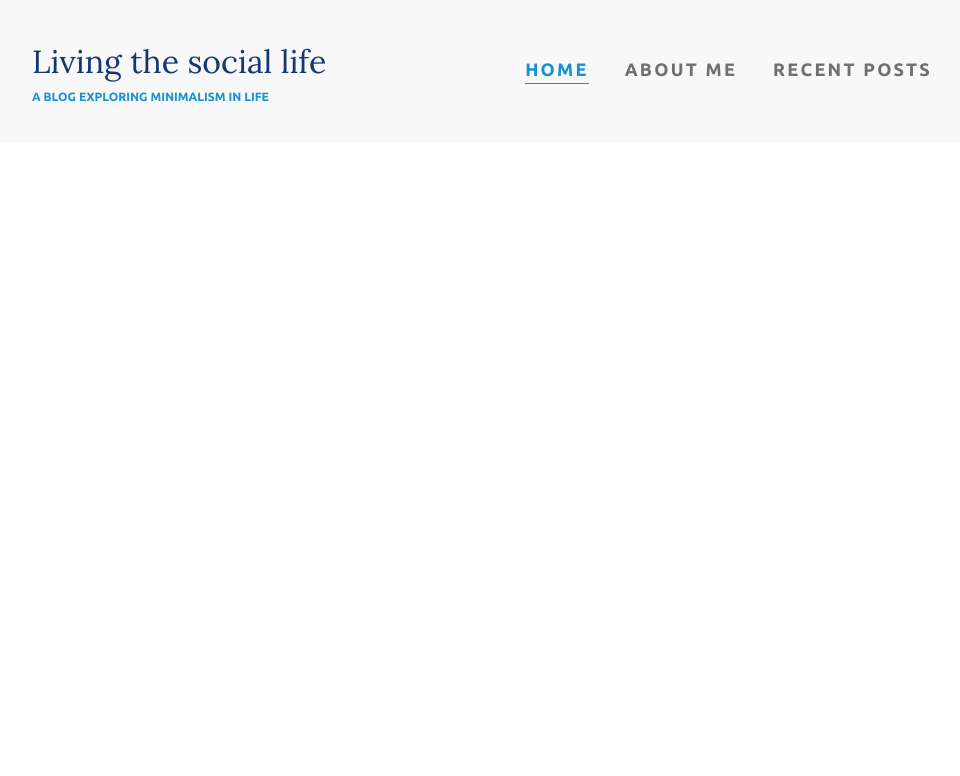
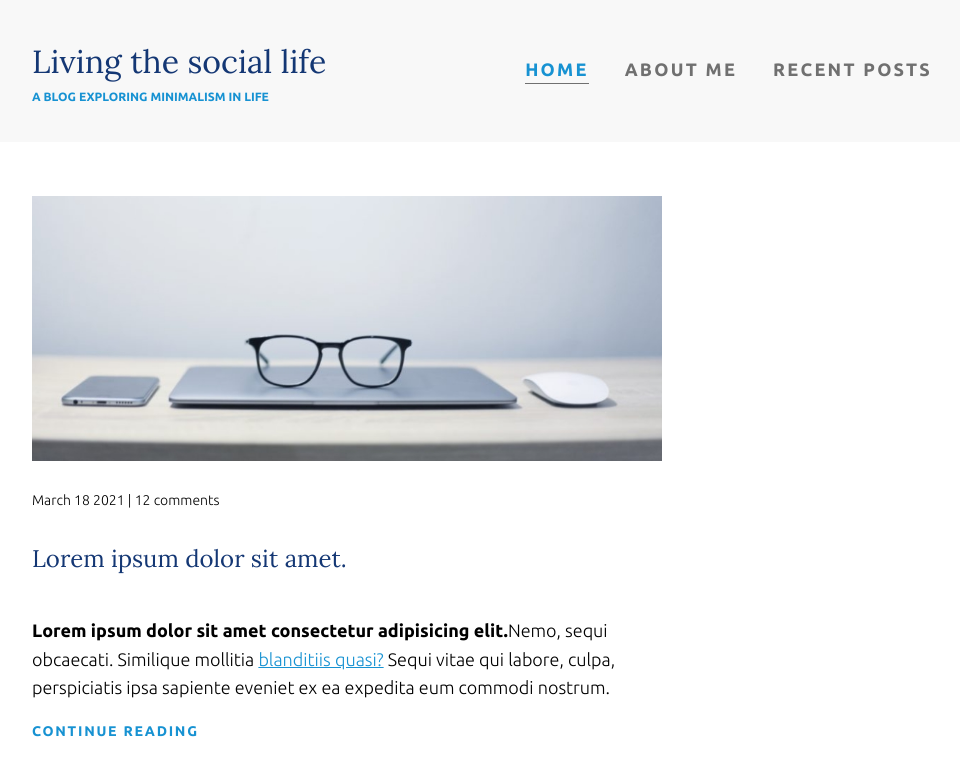
Before and after one commit to BadAllOff/minimalist_life_blog_react, a React (Create React App) app: page /#/ in a window 1280 px wide. Shown: the top 776 px of the page, without its empty margins (158-1118 px from the left). Built offline with nearby package versions, Linux system fonts and the light colour scheme.

Commit message:
Add: Featured Article Component

```diff
--- /dev/null
+++ b/src/components/featuredArticle/index.js
@@ -0,0 +1,22 @@
+import React from 'react'
+import {Article, Title, Img, Info, Body, Link} from './styles/feturedArticle'
+
+export default function FeaturedArticle({children, ...restProps}){
+    return <Article {...restProps}>{children}</Article>
+}
+
+FeaturedArticle.Title = function ArticleTitle({children, ...restProps}) {
+    return <Title {...restProps}>{children}</Title>
+}
+FeaturedArticle.Img = function ArticleImg({children, ...restProps}) {
+    return <Img {...restProps}>{children}</Img>
+}
+FeaturedArticle.Info = function ArticleInfo({children, ...restProps}) {
+    return <Info {...restProps}>{children}</Info>
+}
+FeaturedArticle.Body = function ArticleBody({children, ...restProps}) {
+    return <Body {...restProps}>{children}</Body>
+}
+FeaturedArticle.Link = function ArticleLink({children, ...restProps}) {
+    return <Link {...restProps}>{children}</Link>
+}
--- /dev/null
+++ b/src/components/featuredArticle/styles/feturedArticle.js
@@ -0,0 +1,45 @@
+import styled from "styled-components";
+import { Link as ReachRouterLink } from "react-router-dom";
+
+export const Article = styled.article`
+  border-bottom: #707070 1px solid;
+  padding-bottom: 2em;
+  margin-bottom: 2em;
+
+  @media (min-width: 675px) {
+    display: flex;
+    flex-direction: column;
+  }
+`;
+export const Title = styled.h2`
+  font-size: 1.5rem;
+`;
+export const Img = styled.img`
+  @media (min-width: 675px) {
+    order: -2;
+    min-height: 250px;
+    object-fit: cover;
+  }
+`;
+export const Info = styled.p`
+  font-size: 0.875rem;
+  margin: 2em 0;
+  @media (min-width: 675px) {
+    order: -1;
+  }
+`;
+export const Body = styled.p``;
+export const Link = styled(ReachRouterLink)`
+  color: #1792d2;
+  text-decoration: none;
+  font-weight: 700;
+  font-size: .875rem;
+  letter-spacing: 0.125em;
+  transition: letter-spacing 250ms;
+  &:focus,
+  &:hover {
+    color: #143774;
+    text-decoration: underline;
+    letter-spacing: 0.175em;
+  }
+`;
--- /dev/null
+++ b/src/containers/featuredArticle.js
@@ -0,0 +1,23 @@
+import React from "react";
+import FeaturedArticle from "../components/featuredArticle";
+
+export function FeaturedArticleContainer({ children }) {
+  return (
+    <FeaturedArticle>
+      <FeaturedArticle.Title>Lorem ipsum dolor sit amet.</FeaturedArticle.Title>
+      <FeaturedArticle.Img
+        src={process.env.PUBLIC_URL + "/images/minimalizm.jpg"}
+      ></FeaturedArticle.Img>
+      <FeaturedArticle.Info>March 18 2021 | 12 comments</FeaturedArticle.Info>
+      <FeaturedArticle.Body>
+        <strong>
+          Lorem ipsum dolor sit amet consectetur adipisicing elit.
+        </strong>
+        Nemo, sequi obcaecati. Similique mollitia{" "}
+        <a href="#">blanditiis quasi?</a> Sequi vitae qui labore, culpa,
+        perspiciatis ipsa sapiente eveniet ex ea expedita eum commodi nostrum.
+      </FeaturedArticle.Body>
+      <FeaturedArticle.Link to={<></>}>CONTINUE READING</FeaturedArticle.Link>
+    </FeaturedArticle>
+  );
+}
--- a/src/globalStyles.js
+++ b/src/globalStyles.js
@@ -61,6 +61,15 @@ strong {
     .container-flex {
         flex-direction: row;
     }
+    main {
+        width: 70%;
+    }
+
+    aside {
+        width: 25%;
+        min-width: 200px;
+        margin-left: 1em;
+    }
 }
 .current-page {
     border-bottom: 1px solid #707070;
--- a/src/pages/home.js
+++ b/src/pages/home.js
@@ -1,12 +1,16 @@
 import React from "react";
 import { HeaderContainer } from '../containers/header';
+import { FeaturedArticleContainer } from '../containers/featuredArticle';
 
 export default function Home() {
   return (
     <>
       <HeaderContainer />
       <div className="container container-flex">
-        <main role="main"></main>
+        <main role="main">
+          <FeaturedArticleContainer></FeaturedArticleContainer>
+        </main>
+        <aside class="sidebar"></aside>
       </div>
     </>
   );
```
Also changed, not shown: public/images/minimalizm.jpg (added).
